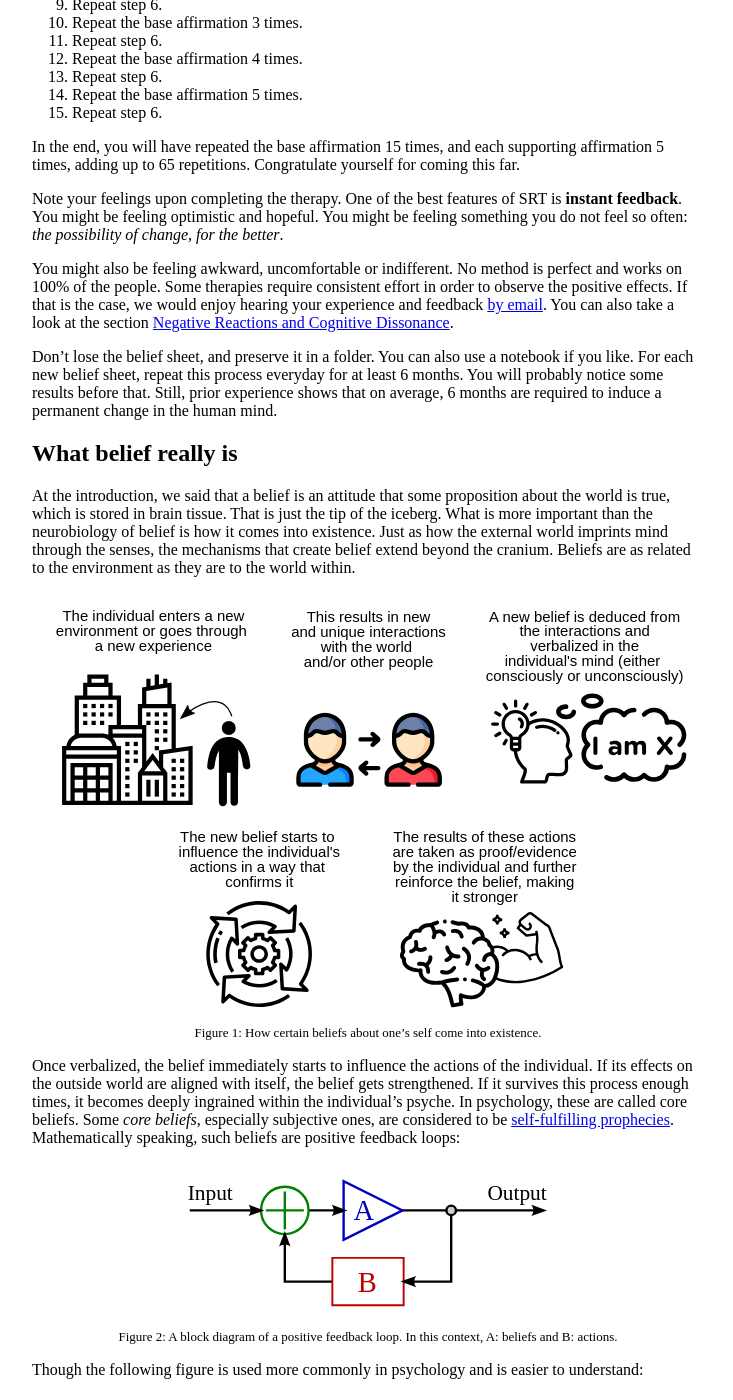
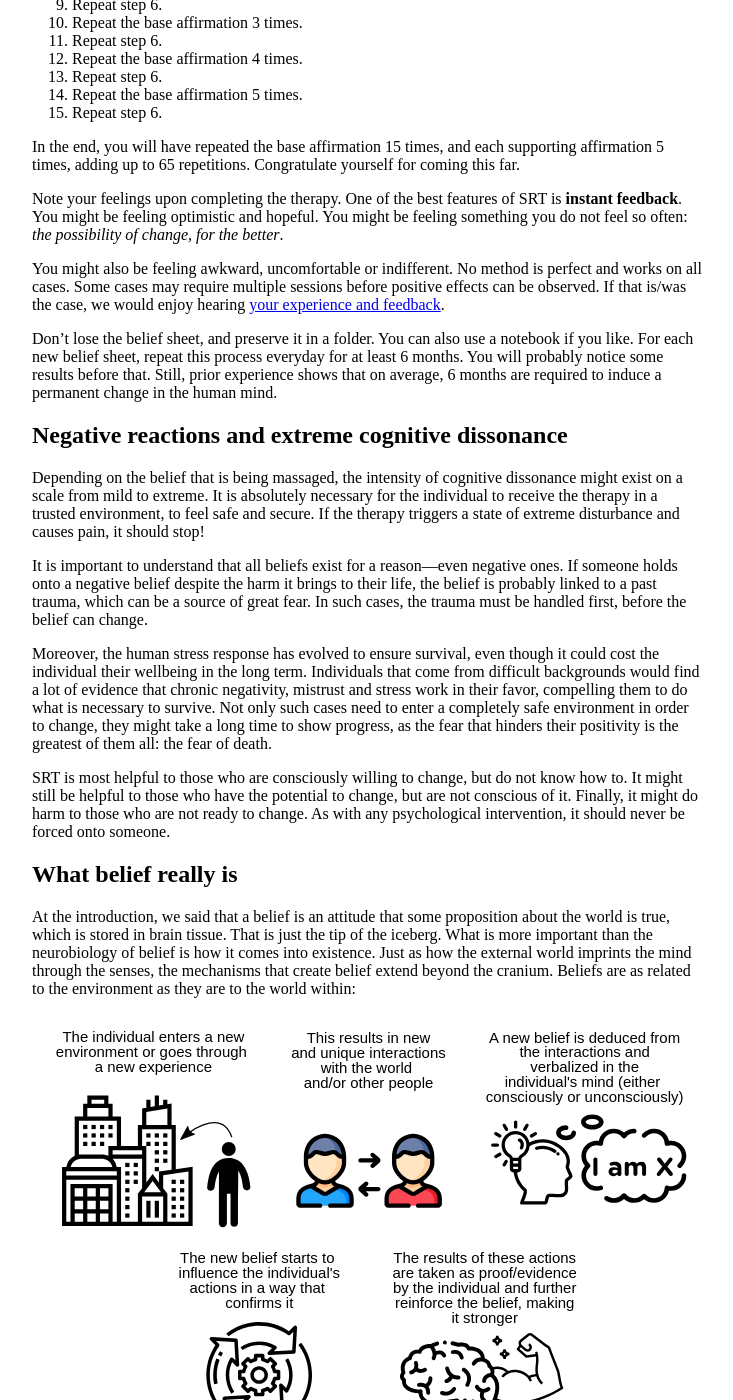
Before and after one commit to seandlg/repetition-works, a Jekyll site: the page built from index.md, in a window 1280 px wide and 1400 px high, scrolled down 3225 px. Shown: the whole window, without its empty margins (8-741 px from the left). Built offline with Jekyll 4.4.1, drawn with Linux system fonts in a browser that asks for light colours; some of the changed text lies outside the part shown.

Commit message:
Added negative reactions and extreme cognitive dissonance

```diff
--- a/index.md
+++ b/index.md
@@ -126,20 +126,30 @@ In the end, you will have repeated the base affirmation 15 times, and each suppo
 
 Note your feelings upon completing the therapy. One of the best features of SRT is **instant feedback**. You might be feeling optimistic and hopeful. You might be feeling something you do not feel so often: *the possibility of change, for the better*.
 
-You might also be feeling awkward, uncomfortable or indifferent. No method is perfect and works on 100% of the people. Some therapies require consistent effort in order to observe the positive effects. If that is the case, we would enjoy hearing your experience and feedback [by email](mailto:onur@solmaz.io). You can also take a look at the section [Negative Reactions and Cognitive Dissonance](#negative-reactions-and-cognitive-dissonance).
+You might also be feeling awkward, uncomfortable or indifferent. No method is perfect and works on all cases. Some cases may require multiple sessions before positive effects can be observed. If that is/was the case, we would enjoy hearing [your experience and feedback](mailto:onur@solmaz.io).
 
 Don't lose the belief sheet, and preserve it in a folder. You can also use a notebook if you like. For each new belief sheet, repeat this process everyday for at least 6 months. You will probably notice some results before that. Still, prior experience shows that on average, 6 months are required to induce a permanent change in the human mind.
 
+## Negative reactions and extreme cognitive dissonance
+
+Depending on the belief that is being massaged, the intensity of cognitive dissonance might exist on a scale from mild to extreme. It is absolutely necessary for the individual to receive the therapy in a trusted environment, to feel safe and secure. If the therapy triggers a state of extreme disturbance and causes pain, it should stop!
+
+It is important to understand that all beliefs exist for a reason---even negative ones. If someone holds onto a negative belief despite the harm it brings to their life, the belief is probably linked to a past trauma, which can be a source of great fear. In such cases, the trauma must be handled first, before the belief can change.
+
+Moreover, the human stress response has evolved to ensure survival, even though it could cost the individual their wellbeing in the long term. Individuals that come from difficult backgrounds would find a lot of evidence that chronic negativity, mistrust and stress work in their favor, compelling them to do what is necessary to survive. Not only such cases need to enter a completely safe environment in order to change, they might take a long time to show progress, as the fear that hinders their positivity is the greatest of them all: the fear of death.
+
+SRT is most helpful to those who are consciously willing to change, but do not know how to. It might still be helpful to those who have the potential to change, but are not conscious of it. Finally, it might do harm to those who are not ready to change. As with any psychological intervention, it should never be forced onto someone.
+
 ## What belief really is
 
-At the introduction, we said that a belief is an attitude that some proposition about the world is true, which is stored in brain tissue. That is just the tip of the iceberg. What is more important than the neurobiology of belief is how it comes into existence. Just as how the external world imprints mind through the senses, the mechanisms that create belief extend beyond the cranium. Beliefs are as related to the environment as they are to the world within.
+At the introduction, we said that a belief is an attitude that some proposition about the world is true, which is stored in brain tissue. That is just the tip of the iceberg. What is more important than the neurobiology of belief is how it comes into existence. Just as how the external world imprints the mind through the senses, the mechanisms that create belief extend beyond the cranium. Beliefs are as related to the environment as they are to the world within:
 
 <figure>
 ![](/public/img/fig1.svg)
 Figure 1: How certain beliefs about one's self come into existence.
 </figure>
 
-Once verbalized, the belief immediately starts to influence the actions of the individual. If its effects on the outside world are aligned with itself, the belief gets strengthened. If it survives this process enough times, it becomes deeply ingrained within the individual's psyche. In psychology, these are called core beliefs. Some *core beliefs*, especially subjective ones, are considered to be [self-fulfilling prophecies](https://en.wikipedia.org/wiki/Self-fulfilling_prophecy). Mathematically speaking, such beliefs are positive feedback loops:
+Once verbalized, the belief immediately starts to influence the actions of the individual. If its effects on the outside world are aligned with itself, the belief gets strengthened. If it survives this process enough times, it becomes deeply ingrained within the individual's psyche. In psychology, these are called core beliefs. Some *core beliefs*, especially subjective ones, are considered to be [self-fulfilling prophecies](https://en.wikipedia.org/wiki/Self-fulfilling_prophecy). Mathematically speaking, such beliefs are [positive feedback loops](https://en.wikipedia.org/wiki/Positive_feedback):
 
 <figure>
 <img style="width:60%;" src="/public/img/ideal_feedback_model.svg" />
@@ -149,19 +159,19 @@ Figure 2: A block diagram of a positive feedback loop. In this context, A: belie
 Though the following figure is used more commonly in psychology and is easier to understand:
 
 <figure>
-<img style="width:60%;" src="/public/img/fig2.svg" />
+<img style="width:70%;" src="/public/img/fig2.svg" />
 Figure 3: How a self-fulfilling prophecy perpetuates itself.
 </figure>
 
-SRT works by weakening this feedback loop at the top. Once thoughts change, behavior changes too, and the loop is eventually broken.
+SRT works by weakening this feedback loop at the top. Thoughts change first, followed by change in the behavior. Eventually, most negative beliefs can be completely neutralized.
 
 ## Relation to Cognitive Behavioral Therapy
 
 The concepts we present here are not new. [Cognitive Behavioral Therapy](https://en.wikipedia.org/wiki/Cognitive_behavioral_therapy) has a long history of research and development, focusing on breaking out of negative belief patterns through affecting *thinking* and *behavior* (hence the name *Cognitive*-*Behavioral* Therapy).
 
-An emergent property of human nature is that it is much easier to influence thought, than to influence behavior. Information-theoretically speaking, a verbal proposition is less dense than a behavior. Compare a tweet, which takes only a few hundred bytes, to a movie, which takes a couple of gigabytes. Therefore, it is much easier to leverage verbal propositions, than to teach a person how to behave in a certain way. SRT accepts this fact and uses it pragmatically.
+A feature of human nature is that it is much easier to influence thought, than to influence behavior. Information-theoretically speaking, a verbal proposition is less dense than a behavior. Compare a tweet, which takes only a few hundred bytes, to a movie, which takes a couple of gigabytes. Therefore, it is much easier to leverage verbal propositions, than to teach a person how to behave in a certain way. SRT accepts this fact and uses it pragmatically.
 
-We would call our method just Cognitive Therapy, but we do not like obscure terms. "Self Repetition Therapy" is both descriptive easy to understand. It also has the following advantages:
+We would have called our method Cognitive Therapy following the convention, but we do not like obscure terms. "Self Repetition Therapy" is both descriptive easy to understand. It also has the following advantages:
 
 - It requires very little effort from the individual---only a little bit of introspection.
 - Guidance by a mentor is useful, but is not absolutely necessary. Self-administration can be achieved just by following the instructions on this website.
@@ -169,7 +179,7 @@ We would call our method just Cognitive Therapy, but we do not like obscure term
 
 So, SRT is a barebones version of CBT which only focuses on affecting beliefs.
 
-## Negative reactions and cognitive dissonance
+## Doubt and its relation to belief
 
 TBD
 
```
